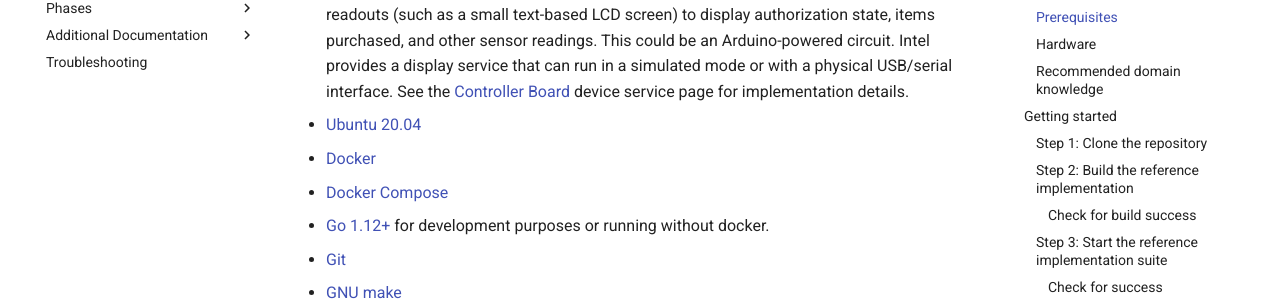
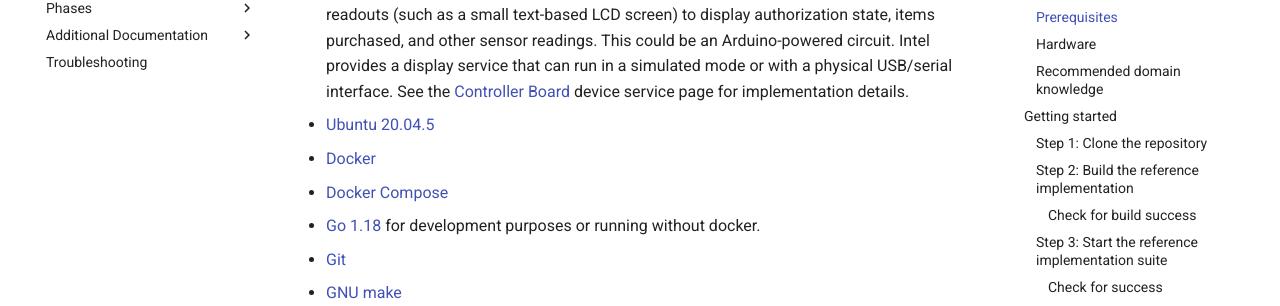
Before and after one commit to intel-retail/automated-vending, an MkDocs documentation site: the page built from docs_src/index.md, in a window 1280 px wide and 900 px high, scrolled down 1683 px. Shown: the part 145-451 px from the top of the window. Built offline with MkDocs 1.6.1 and Material for MkDocs 9.7.7, drawn with Linux system fonts in a browser that asks for light colours; comment, search, counter and statistics services are not loaded.

Commit message:
docs: update ubuntu version and go version
Signed-off-by: Valina Li <valina.li@intel.com>

```diff
--- a/docs_src/index.md
+++ b/docs_src/index.md
@@ -29,10 +29,10 @@
 - **A device that allows badging-in to the Automated Checkout.** Intel provides a card reader service that can be simulated or integrated with a physical USB device. See the [Card Reader](./automated-checkout-services/device_services.md#card-reader) device service page for information on this service.
 - **A controller device that locks the door to the Automated Checkout**, as well as providing readouts (such as a small text-based LCD screen) to display authorization state, items purchased, and other sensor readings. This could be an Arduino-powered circuit. Intel provides a display service that can run in a simulated mode or with a physical USB/serial interface. See the [Controller Board](./automated-checkout-services/device_services.md#controller-board) device service page for implementation details.
 
-- <a href="https://releases.ubuntu.com/20.04.5/" rel="noopener noreferrer" target="_blank">Ubuntu 20.04</a>
+- <a href="https://releases.ubuntu.com/20.04.5/" rel="noopener noreferrer" target="_blank">Ubuntu 20.04.5</a>
 - <a href="https://docs.docker.com/install/" rel="noopener noreferrer" target="_blank">Docker</a>
 - <a href="https://docs.docker.com/compose/" rel="noopener noreferrer" target="_blank">Docker Compose</a>
-- <a href="https://golang.org/doc/devel/release.html" rel="noopener noreferrer" target="_blank">Go 1.12+</a> for development purposes or running without docker.
+- <a href="https://golang.org/doc/devel/release.html" rel="noopener noreferrer" target="_blank">Go 1.18</a> for development purposes or running without docker.
 - <a href="https://git-scm.com/" rel="noopener noreferrer" target="_blank">Git</a>
 - <a href="https://www.gnu.org/software/make/" rel="noopener noreferrer" target="_blank">GNU make</a>
 - A REST client such as <a href="https://github.com/curl/curl" rel="noopener noreferrer" target="_blank">curl</a> or <a href="https://www.postman.com/" rel="noopener noreferrer" target="_blank">Postman</a> for running through the phases outlined in the documentation.
```
